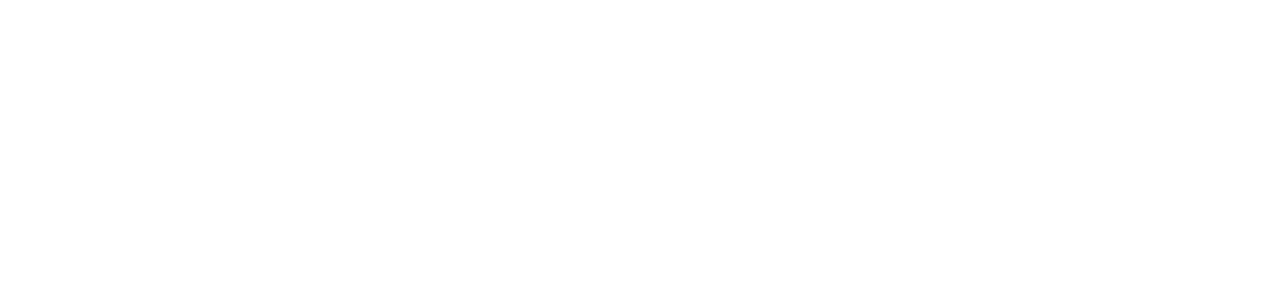
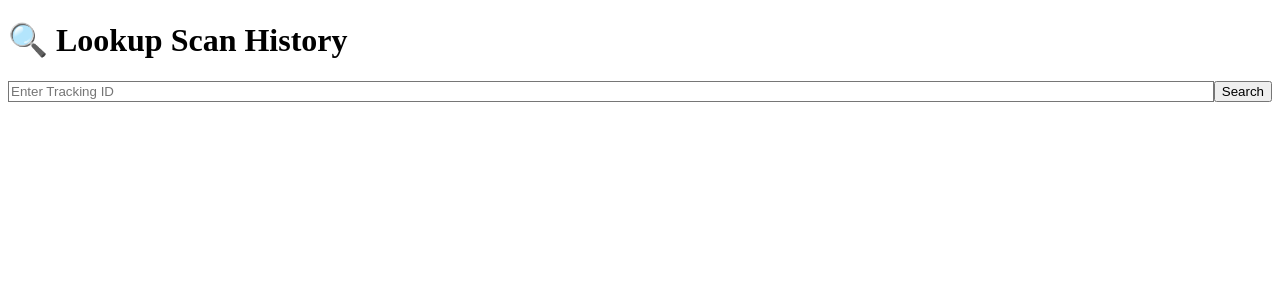
Before and after one commit to Galanafai/aroni-mvp, a React (Vite) app in the folder qr-generator/: page /scan-history in a window 1280 px wide. Before the commit this address had no page. Shown: the top 300 px of the page. Built offline with nearby package versions, Linux system fonts and the light colour scheme.

Commit message:
feat: add scan history lookup page and backend route /api/scan-history/:tracking_id

```diff
--- a/qr-generator/src/App.tsx
+++ b/qr-generator/src/App.tsx
@@ -3,6 +3,8 @@
 import MetadataForm from './components/MetadataForm';
 import ScanSubmission from './pages/ScanSubmission';
 import Dashboard from './pages/Dashboard';
+
+import ScanHistoryLookup from './pages/ScanHistoryLookup';
 // import ScanHistoryLookup from './pages/ScanHistoryLookup'; // coming soon
 
 function App() {
@@ -13,6 +15,8 @@
         <Route path="/submit-metadata" element={<MetadataForm />} />
         <Route path="/submit-scan" element={<ScanSubmission />} />
         <Route path="/dashboard" element={<Dashboard />} />
+        <Route path="/scan-history" element={<ScanHistoryLookup />} />
+
         {/* <Route path="/scan-history" element={<ScanHistoryLookup />} /> */}
       </Routes>
     </Router>
--- /dev/null
+++ b/qr-generator/src/pages/ScanHistoryLookup.tsx
@@ -0,0 +1,88 @@
+import React, { useState } from 'react';
+
+type ScanLog = {
+  id: string;
+  tracking_id: string;
+  scan_time: string;
+  location: string;
+  scanned_quantity: number;
+  scanned_weight_kg: number;
+  scanned_dimensions: number[];
+  result: 'match' | 'mismatch';
+  scan_hash: string | null;
+  notes: string;
+};
+
+const ScanHistoryLookup: React.FC = () => {
+  const [trackingId, setTrackingId] = useState('');
+  const [logs, setLogs] = useState<ScanLog[]>([]);
+  const [error, setError] = useState('');
+  const [loading, setLoading] = useState(false);
+
+  const fetchHistory = async () => {
+    if (!trackingId) return;
+    setLoading(true);
+    setError('');
+    try {
+      const res = await fetch(`http://localhost:8080/api/scan-history/${trackingId}`);
+      const data = await res.json();
+      if (res.ok) {
+        setLogs(data.history || []);
+      } else {
+        setError(data.error || 'Not found');
+      }
+    } catch (err: any) {
+      setError('Error fetching scan history');
+    } finally {
+      setLoading(false);
+    }
+  };
+
+  return (
+    <div className="max-w-4xl mx-auto p-6">
+      <h1 className="text-2xl font-bold mb-4">🔍 Lookup Scan History</h1>
+
+      <div className="flex gap-2 mb-4">
+        <input
+          type="text"
+          value={trackingId}
+          onChange={(e) => setTrackingId(e.target.value)}
+          placeholder="Enter Tracking ID"
+          className="border px-3 py-2 w-full"
+        />
+        <button
+          onClick={fetchHistory}
+          className="bg-blue-600 text-white px-4 py-2 rounded hover:bg-blue-700"
+        >
+          Search
+        </button>
+      </div>
+
+      {loading && <p>Loading...</p>}
+      {error && <p className="text-red-600">{error}</p>}
+
+      {logs.length > 0 && (
+        <div className="mt-4 space-y-4">
+          {logs.map((scan) => (
+            <div key={scan.id} className="border p-4 rounded shadow-sm bg-white">
+              <p><strong>Time:</strong> {new Date(scan.scan_time).toLocaleString()}</p>
+              <p><strong>Location:</strong> {scan.location}</p>
+              <p><strong>Result:</strong>{' '}
+                <span className={`font-semibold ${scan.result === 'match' ? 'text-green-600' : 'text-red-600'}`}>
+                  {scan.result.toUpperCase()}
+                </span>
+              </p>
+              <p><strong>Quantity:</strong> {scan.scanned_quantity}</p>
+              <p><strong>Weight (kg):</strong> {scan.scanned_weight_kg}</p>
+              <p><strong>Dimensions:</strong> {scan.scanned_dimensions.join(' × ')} cm</p>
+              <p><strong>Notes:</strong> {scan.notes || '—'}</p>
+              <p><strong>Scan Hash:</strong> <code>{scan.scan_hash || '—'}</code></p>
+            </div>
+          ))}
+        </div>
+      )}
+    </div>
+  );
+};
+
+export default ScanHistoryLookup;
```
